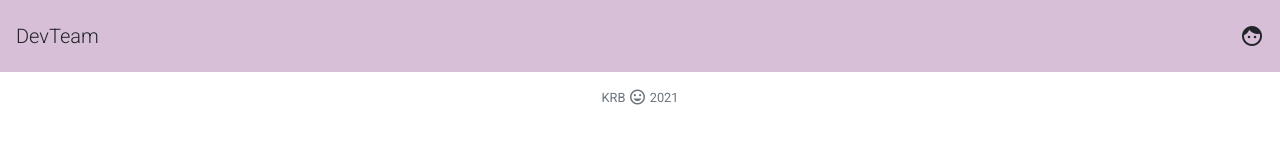
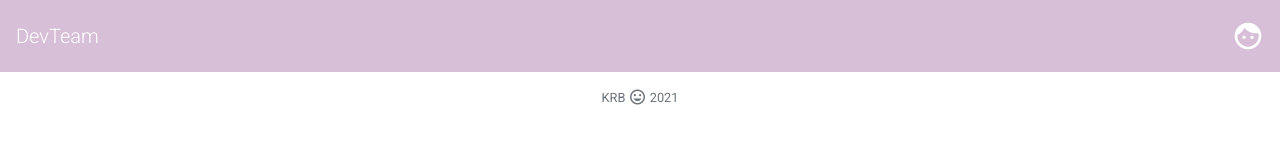
Before and after one commit to katsign/devteam, a website: page output/samples/index.html in a window 1280 px wide. Drawn offline with nearby package versions, Linux system fonts and the light colour scheme.

Commit message:
styling material icons

```diff
--- a/output/samples/style.css
+++ b/output/samples/style.css
@@ -25,10 +25,22 @@ h6 {
   background-color: var(--dark) !important;
 }
 
+.navbar-brand {
+    color: white!important;
+}
+
+/* Icon Styling */
 .material-icons {
   display: inline-flex;
   vertical-align: top;
 }
+.material-icons.md-32 {
+    font-size: 32px;
+}
+  .material-icons.md-light {
+    color: rgba(255, 255, 255, 1);
+}
+
 /* Card Styling */
 .card {
   position: relative;
```
